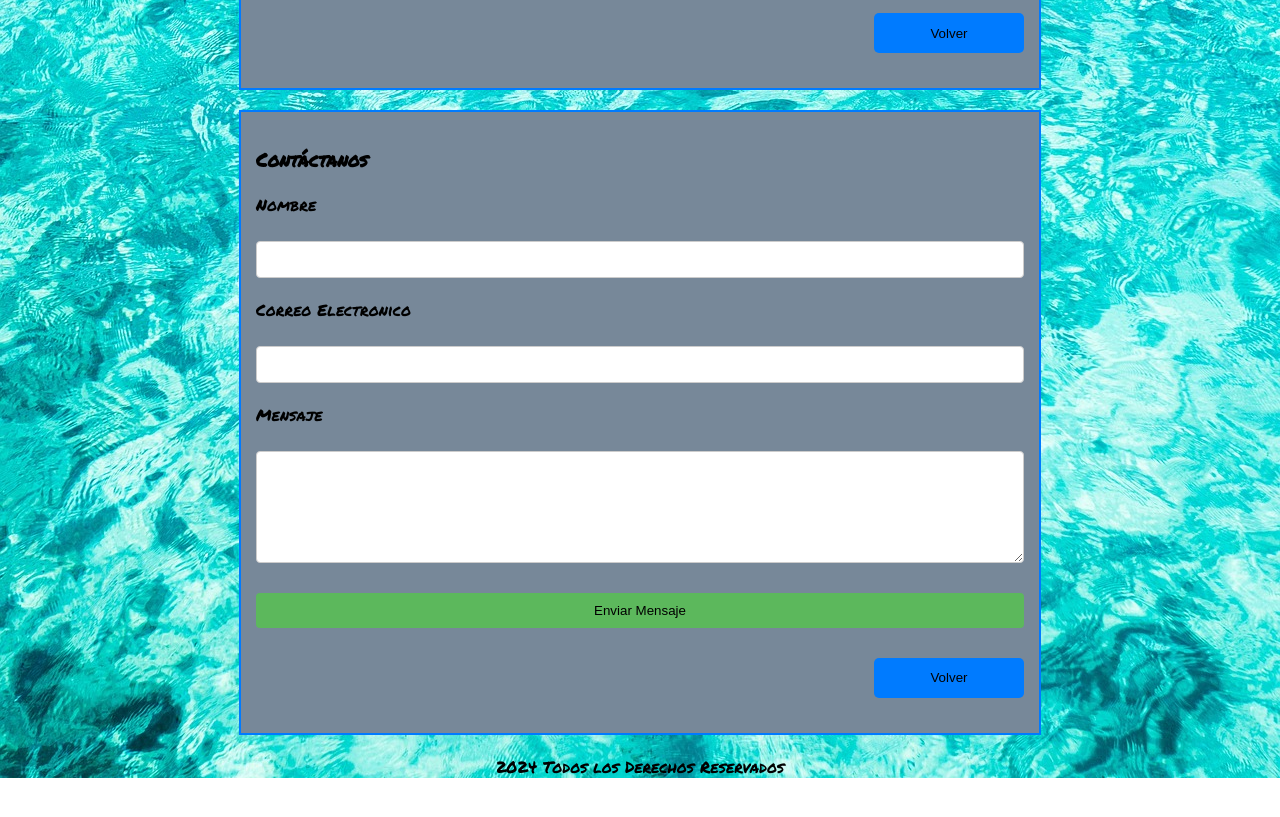
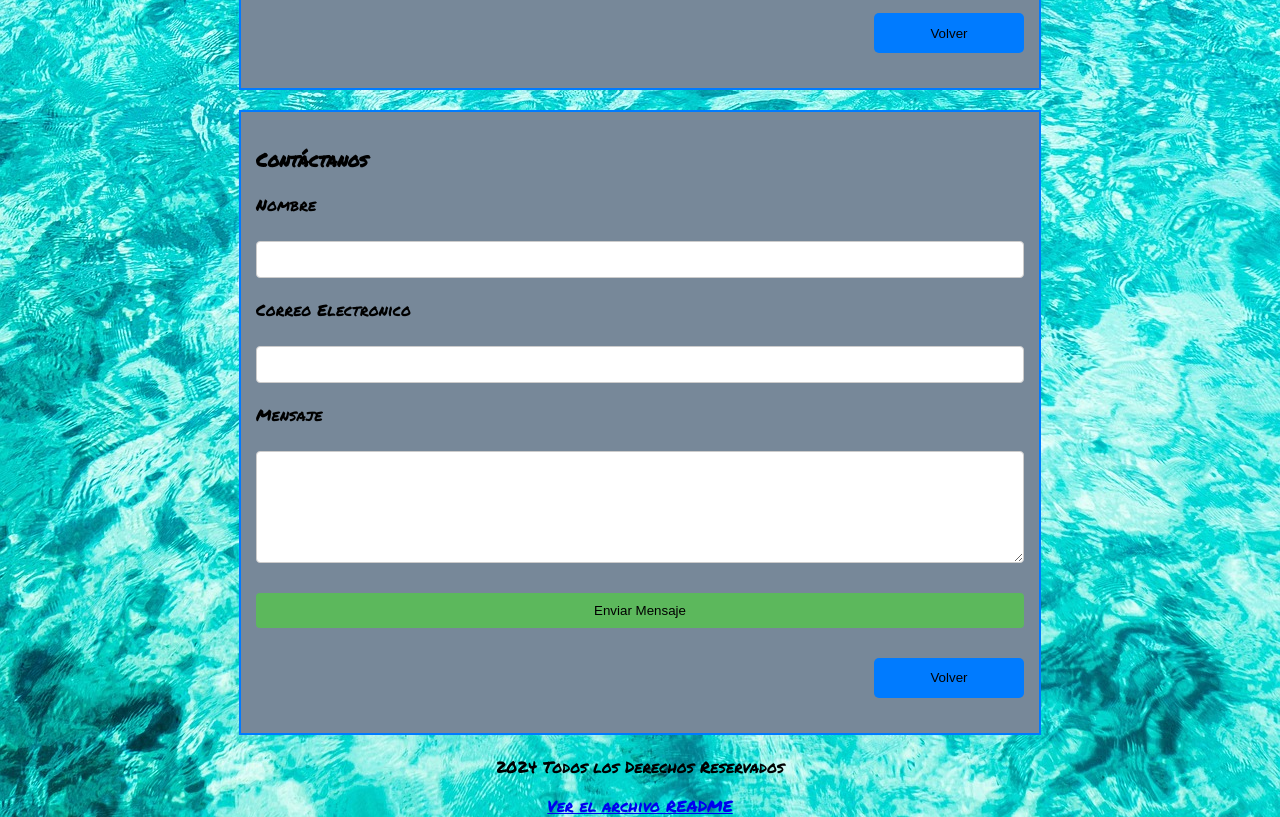
Before and after one commit to Diegocar71/Crurso-Front-2025, a plain HTML site: page index.html in a window 1280 px wide. Shown: the part 6029-6846 px from the top of the page. Before the commit the page ends 6807 px from the top, so only its background shows below. Drawn offline with Linux system fonts and the light colour scheme.

Commit message:
cambis estilos

```diff
--- a/index.html
+++ b/index.html
@@ -12,7 +12,6 @@
     <link rel="stylesheet" href="https:/cdnjs.cloudflare.com/ajax/libs/font-awesome/6.0.0-beta3/css/all.min.css">
     <link href="https://cdnjs.cloudflare.com/ajax/libs/font-awesome/5.15.4/css/all.min.css" rel="stylesheet">
     <link rel="stylesheet" href="styles.css">
-
 
     <title>Venta Implemento de Pesca</title>
 
@@ -153,6 +152,8 @@
 
     <footer>
         <p> 2024 Todos los Derechos Reservados </p>
+        <a href="README.md" target="_blank">Ver el archivo README</a>
+
     </footer>
 
     <script src="scripts.js"></script>
```
Also changed, not shown: scripts.js (line endings or trailing spaces).
